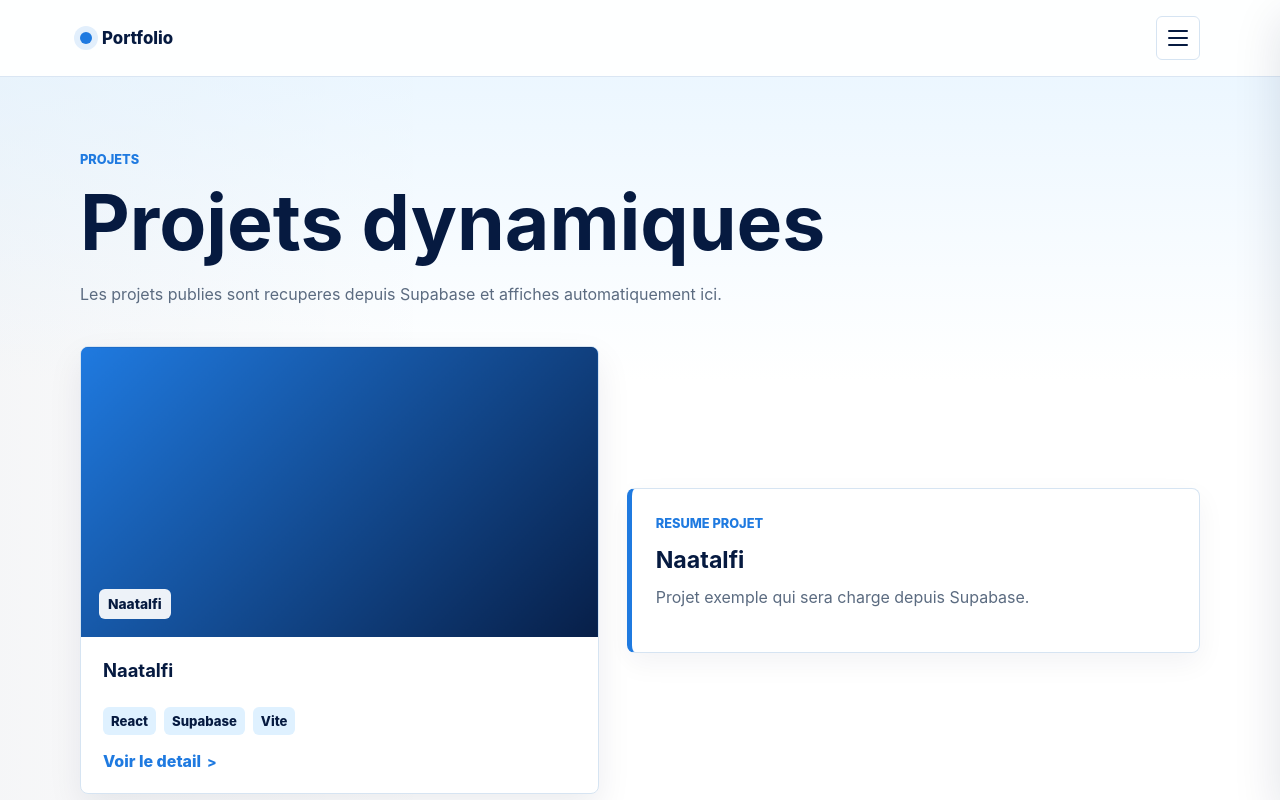
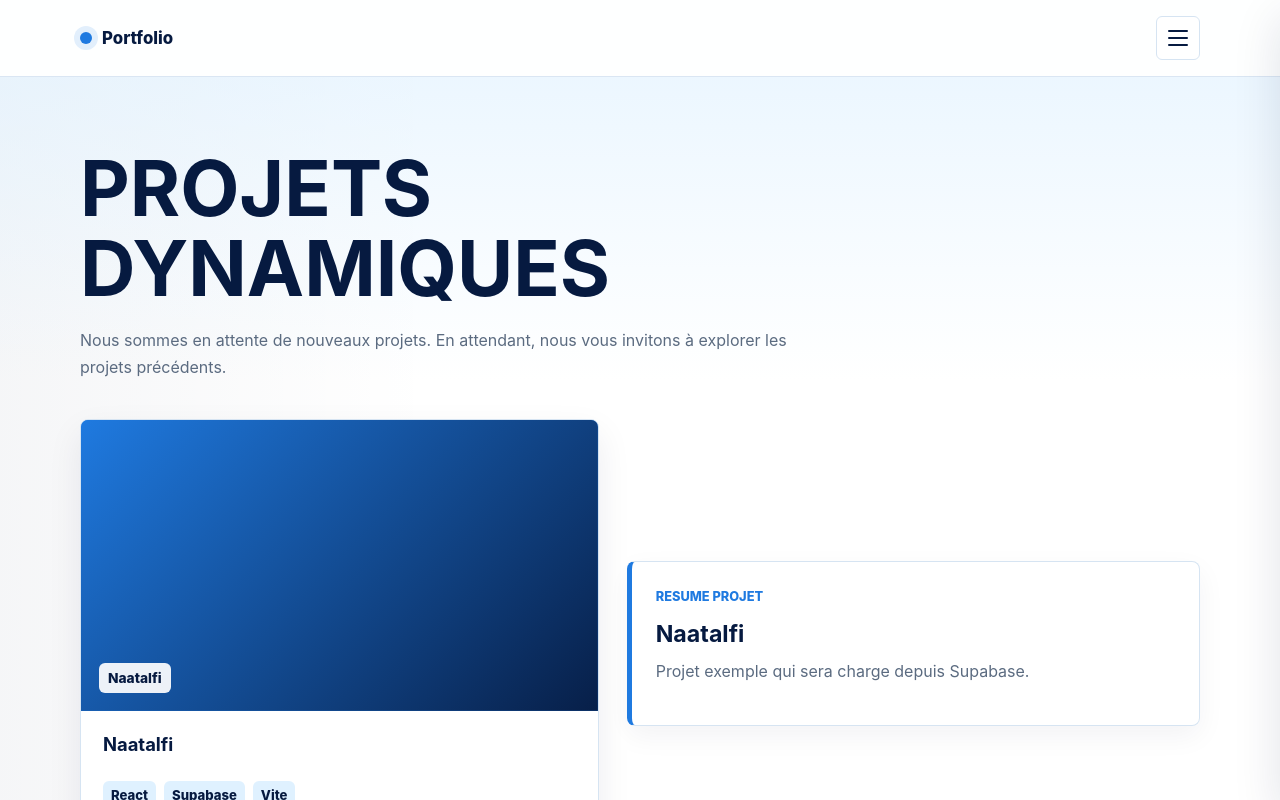
Before and after one commit to mbacke935/portfolio, a React (Vite) app: page /projects in a window 1280 px wide. Shown: the top 800 px of the page. Built offline with nearby package versions, Linux system fonts and the light colour scheme; no server answers; the database is empty.

Commit message:
page projets

```diff
--- a/src/pages/Projects.jsx
+++ b/src/pages/Projects.jsx
@@ -11,11 +11,10 @@ export default function Projects() {
   return (
     <section className="page-section">
       <div className="section-heading">
-        <p className="eyebrow">Projets</p>
-        <h1>Projets dynamiques</h1>
+        <p className="eyebrow"><h1>Projets dynamiques</h1></p>
+
         <p>
-          Les projets publies sont recuperes depuis Supabase et affiches
-          automatiquement ici.
+          Nous sommes en attente de nouveaux projets. En attendant, nous vous invitons à explorer les projets précédents.
         </p>
         {(isLoading || error || !isSupabaseConfigured) && (
           <p className="status-note">
@@ -50,8 +49,7 @@ export default function Projects() {
         <div className="empty-state">
           <h2>Aucun projet publie</h2>
           <p>
-            Ajoute un projet avec le statut `published` dans Supabase pour le
-            voir apparaitre ici automatiquement.
+            Pas de projets disponibles pour le moment.
           </p>
         </div>
       )}
```
